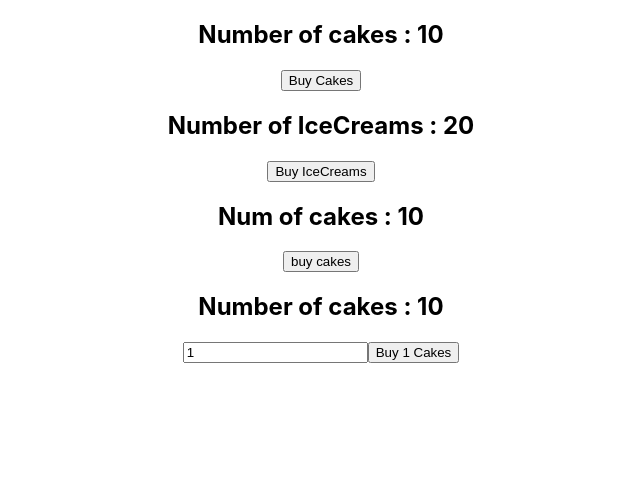
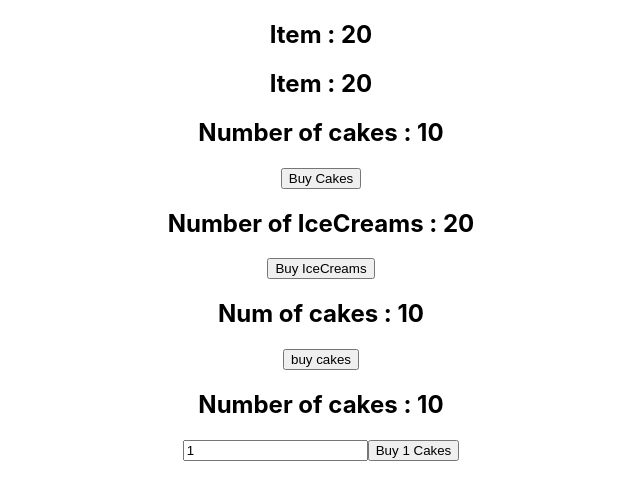
Before and after one commit to Neha-081/cakeApp_react-redux, a React (Create React App) app: page / in a window 1280 px wide. Shown: the top 500 px of the page, without its empty margins (319-959 px from the left). Built offline with nearby package versions, Linux system fonts and the light colour scheme.

Commit message:
mapStateToProps

```diff
--- a/src/App.js
+++ b/src/App.js
@@ -5,11 +5,14 @@
 import HooksCakeContainer from './components/HooksCakeContainer';
 import store from './redux/store';
 import NewCakeContainer from './components/NewCakeContainer';
+import ItemContainer from './components/ItemContainer';
 
 function App() {
   return (
     <Provider store={store}>
     <div className="App">
+      <ItemContainer iceCream/>
+      <ItemContainer/>
       <CakeContainer/>
       <IceCreamContainer/>
     <HooksCakeContainer/>
--- /dev/null
+++ b/src/components/ItemContainer.jsx
@@ -0,0 +1,21 @@
+import React from 'react'
+import { connect } from 'react-redux'
+
+function ItemContainer(props) {
+    return (
+        <div>
+            <h2>Item : {props.item}</h2>
+        </div>
+    )
+}
+
+//ownProps-passed in app.js for ItemContainer like - <ItemConatiner cake/>
+const mapStateToProps=(state,ownProps)=>{
+ const itemState=ownProps.cake ? state.cake.numOfCakes : state.iceCream.numOfIceCreams
+
+return{
+    item:itemState
+}
+}
+
+export default connect(mapStateToProps)(ItemContainer)
```
